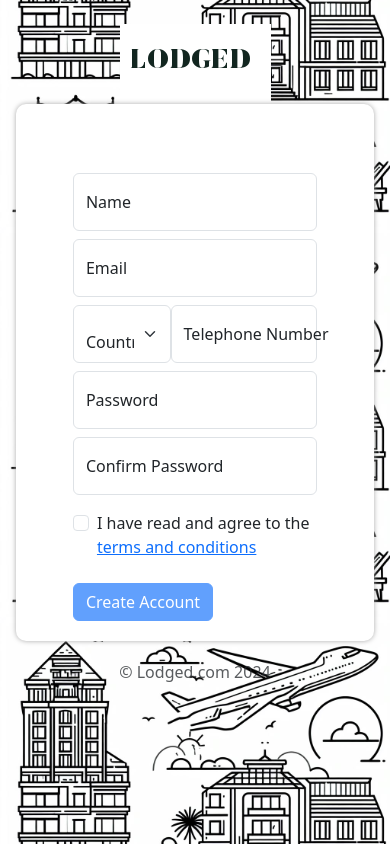
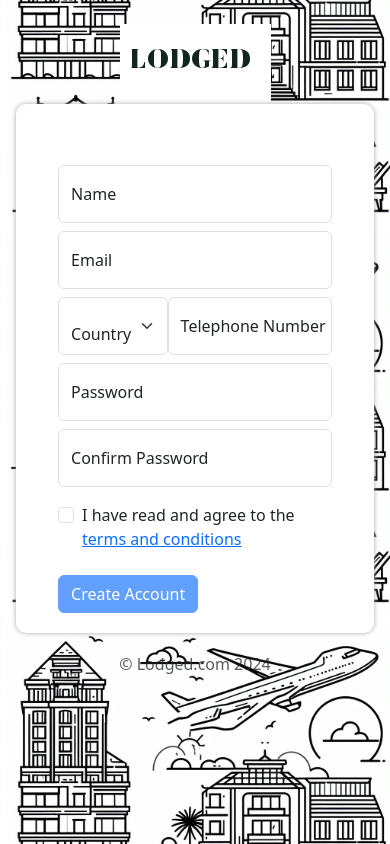
Before and after one commit to Bolang-Lonson/lodged, a React (Create React App) app: page /signup in a window 390 px wide. Built offline with nearby package versions, Linux system fonts and the light colour scheme.

Commit message:
touching up login forms to be 1 col wider on mobile devices. Resolved problem of form labels not floating to the top during input

```diff
--- a/src/Components/Signup/signup.jsx
+++ b/src/Components/Signup/signup.jsx
@@ -14,6 +14,7 @@ const Signup = () => {
   });
 
   const [isChecked, setIsChecked] = useState(false);
+  // Setting state to false helps to imply that it is a boolean value which can only switch between true and false
   const [errors, setErrors] = useState({});
 
   const handleCheck = (event) => {
@@ -83,11 +84,11 @@ const Signup = () => {
       </div>
       <div className='row'>
         <div className='col-11 col-md-8 col-lg-5 mx-auto mt-0 form_box container'>
-          <div className='row'>
-            <div className='col-8 mx-auto'><h1 className="text-center mb-3">Signup</h1></div>
+          <div className='text-center justify-content-center align-items-center'>
+            <h1 className="">Signup</h1>
           </div>
           <div className='row'>
-            <form onSubmit={handleSubmit} className='col-9 mx-auto mt-1'>
+            <form onSubmit={handleSubmit} className='col-md-9 col-10 mx-auto mt-1'>
               <div className='form-floating my-2'>
                 <input
                   type='text'
@@ -107,12 +108,13 @@ const Signup = () => {
                         top: '50%',
                         transform: 'translateY(-50%)',
                         transition: 'all 0.3s ease',
+                        /* Making form label move up as we begin input */
                         ...(formData.name && {
                           top: 0,
                           fontSize: '12px',
                           color: '#555',
                         }),
-                      }}
+                    }}
                 >
                     Name</label>
                 {errors.name && (
@@ -138,7 +140,8 @@ const Signup = () => {
                         top: '50%',
                         transform: 'translateY(-50%)',
                         transition: 'all 0.3s ease',
-                        ...(formData.name && {
+                        /* Making form label move up as we begin input */
+                        ...(formData.email && {
                           top: 0,
                           fontSize: '12px',
                           color: '#555',
@@ -190,7 +193,8 @@ const Signup = () => {
                         top: '50%',
                         transform: 'translateY(-50%)',
                         transition: 'all 0.3s ease',
-                        ...(formData.name && {
+                        /* Making form label move up as we begin input */
+                        ...(formData.phone && {
                           top: 0,
                           fontSize: '12px',
                           color: '#555',
@@ -222,7 +226,8 @@ const Signup = () => {
                         top: '50%',
                         transform: 'translateY(-50%)',
                         transition: 'all 0.3s ease',
-                        ...(formData.name && {
+                        /* Making form label move up as we begin input */
+                        ...(formData.password && {
                           top: 0,
                           fontSize: '12px',
                           color: '#555',
@@ -254,7 +259,8 @@ const Signup = () => {
                         top: '50%',
                         transform: 'translateY(-50%)',
                         transition: 'all 0.3s ease',
-                        ...(formData.name && {
+                        /* Making form label move up as we begin input */
+                        ...(formData.confirmPassword && {
                           top: 0,
                           fontSize: '12px',
                           color: '#555',
```
